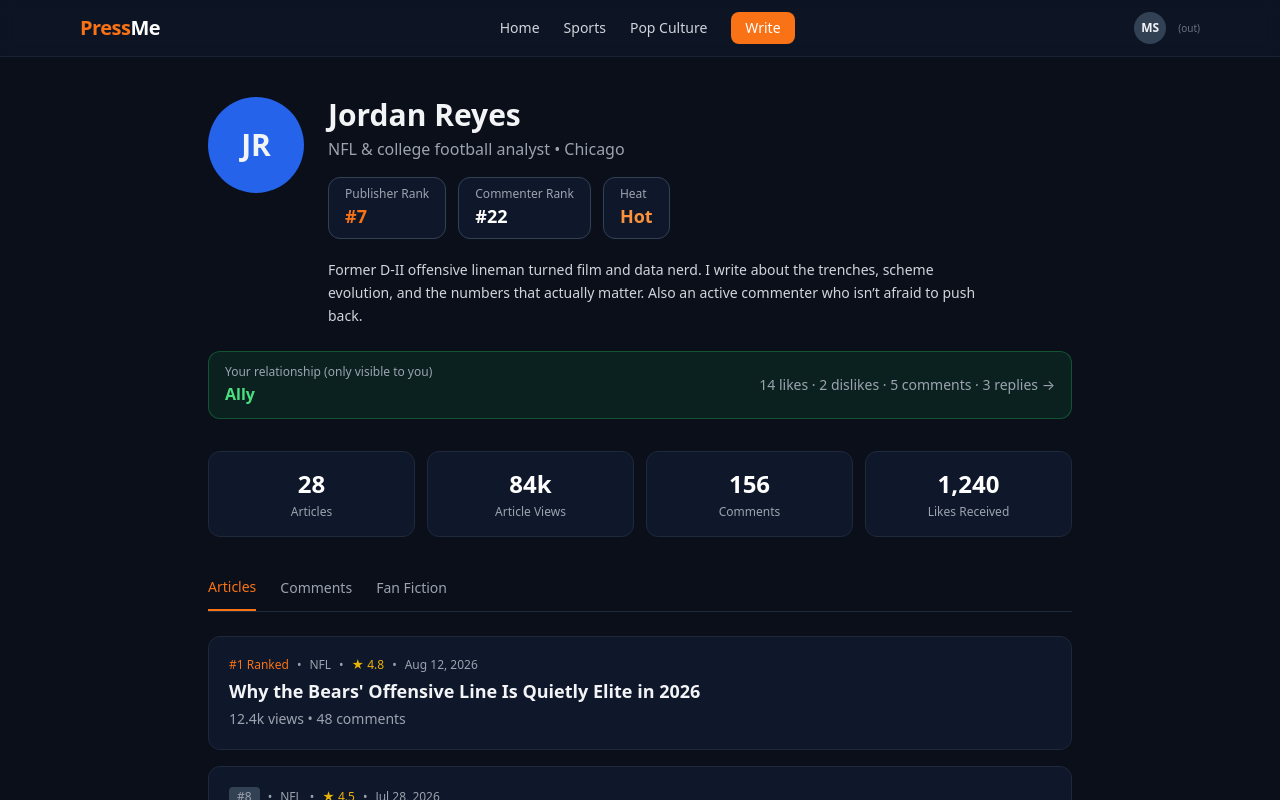
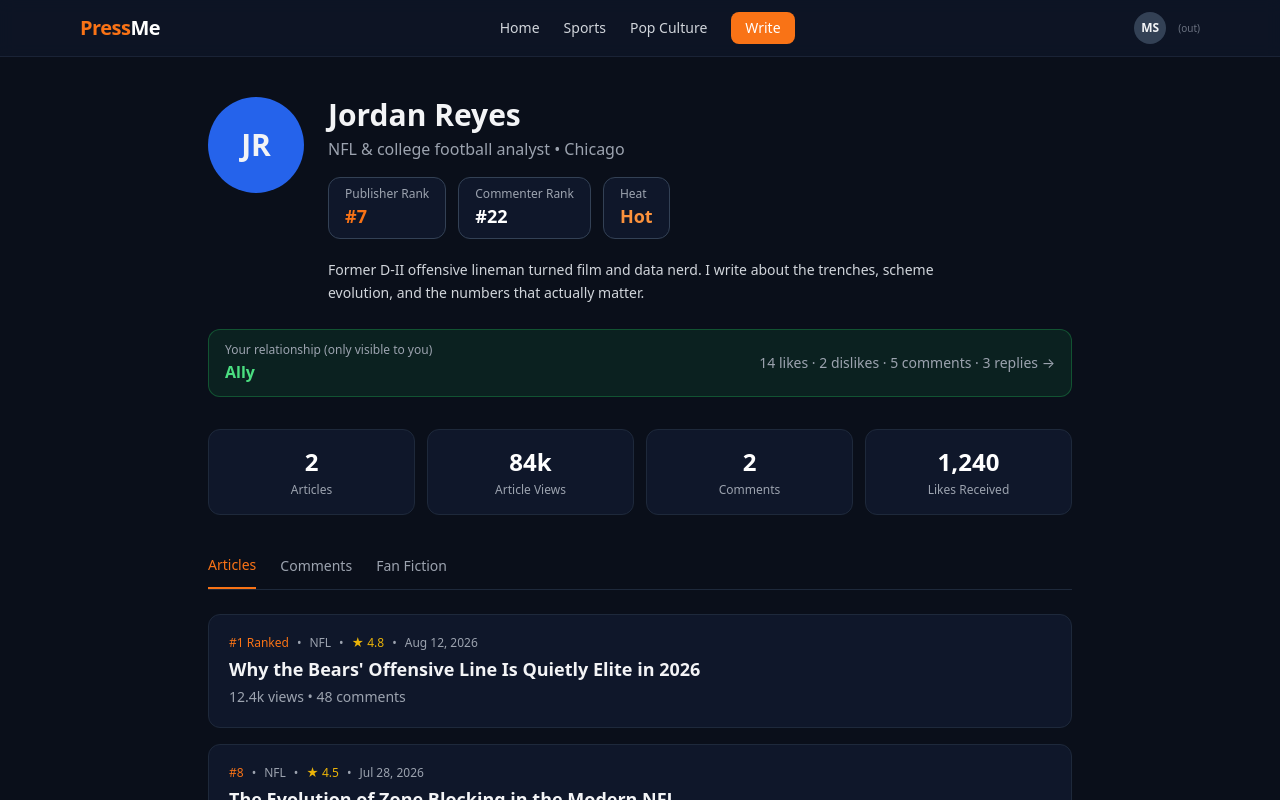
Before and after one commit to sheado44/-4, a Next.js app: page /profile in a window 1280 px wide. Shown: the top 800 px of the page. Built offline with nearby package versions, Linux system fonts and the light colour scheme.

Commit message:
Add sample data for articles, comments, and fan fiction
Added prototype data for articles, comments, and fan fiction in ProfilePage component.

```diff
--- a/src/app/profile/page.tsx
+++ b/src/app/profile/page.tsx
@@ -5,6 +5,62 @@ import Link from "next/link";
 
 export default function ProfilePage() {
   const [activeTab, setActiveTab] = useState<"articles" | "comments" | "fanfiction">("articles");
+
+  // Prototype sample data — set any of these to [] to see the empty state
+  const articles = [
+    {
+      id: "1",
+      rankLabel: "#1 Ranked",
+      category: "NFL",
+      stars: 4.8,
+      date: "Aug 12, 2026",
+      title: "Why the Bears' Offensive Line Is Quietly Elite in 2026",
+      meta: "12.4k views • 48 comments",
+    },
+    {
+      id: "2",
+      rankLabel: "#8",
+      category: "NFL",
+      stars: 4.5,
+      date: "Jul 28, 2026",
+      title: "The Evolution of Zone Blocking in the Modern NFL",
+      meta: "6.2k views • 22 comments",
+    },
+  ];
+
+  const comments = [
+    {
+      article: "Why the Bears' Offensive Line Is Quietly Elite in 2026",
+      time: "2h ago",
+      text: "Finally someone posting the actual film grades instead of the same old narrative. The right tackle improvement alone is massive.",
+      likes: 24,
+      dislikes: 3,
+    },
+    {
+      article: "The Quiet Revolution in NBA Load Management",
+      time: "1d ago",
+      text: "The biometric data angle is underrated. Most people still think load management is just resting stars.",
+      likes: 17,
+      dislikes: 2,
+    },
+  ];
+
+  const fanFiction = [
+    {
+      id: "5",
+      title: "Caleb Williams Accidentally Invents Time Travel During a Scramble",
+      stars: 4.9,
+      date: "Aug 10, 2026",
+      meta: "6.3k views • 91 comments",
+    },
+    {
+      id: "6",
+      title: "The Day the Mascot Took Over Play-Calling",
+      stars: 4.6,
+      date: "Jul 22, 2026",
+      meta: "3.1k views • 44 comments",
+    },
+  ];
 
   return (
     <main className="max-w-4xl mx-auto px-4 py-10">
@@ -20,7 +76,6 @@ export default function ProfilePage() {
             NFL & college football analyst • Chicago
           </p>
 
-          {/* Ranks + Heat */}
           <div className="flex flex-wrap gap-3 mb-5">
             <div className="bg-forge-900 border border-forge-700 rounded-xl px-4 py-2">
               <div className="text-xs text-gray-400">Publisher Rank</div>
@@ -37,12 +92,12 @@ export default function ProfilePage() {
           </div>
 
           <p className="text-gray-300 max-w-2xl text-sm leading-relaxed">
-            Former D-II offensive lineman turned film and data nerd. I write about the trenches, scheme evolution, and the numbers that actually matter. Also an active commenter who isn’t afraid to push back.
+            Former D-II offensive lineman turned film and data nerd. I write about the trenches, scheme evolution, and the numbers that actually matter.
           </p>
         </div>
       </div>
 
-      {/* Private Relationship Signal */}
+      {/* Relationship */}
       <Link
         href="/relationship"
         className="block mb-8 rounded-xl border border-green-500/30 bg-green-500/10 px-4 py-3 hover:bg-green-500/15 transition"
@@ -58,10 +113,10 @@ export default function ProfilePage() {
         </div>
       </Link>
 
-      {/* Stats Row */}
+      {/* Stats */}
       <div className="grid grid-cols-2 md:grid-cols-4 gap-3 mb-10">
         <div className="bg-forge-900 border border-forge-800 rounded-xl p-4 text-center">
-          <div className="text-2xl font-bold text-white">28</div>
+          <div className="text-2xl font-bold text-white">{articles.length}</div>
           <div className="text-xs text-gray-400 mt-1">Articles</div>
         </div>
         <div className="bg-forge-900 border border-forge-800 rounded-xl p-4 text-center">
@@ -69,7 +124,7 @@ export default function ProfilePage() {
           <div className="text-xs text-gray-400 mt-1">Article Views</div>
         </div>
         <div className="bg-forge-900 border border-forge-800 rounded-xl p-4 text-center">
-          <div className="text-2xl font-bold text-white">156</div>
+          <div className="text-2xl font-bold text-white">{comments.length}</div>
           <div className="text-xs text-gray-400 mt-1">Comments</div>
         </div>
         <div className="bg-forge-900 border border-forge-800 rounded-xl p-4 text-center">
@@ -112,75 +167,56 @@ export default function ProfilePage() {
         </button>
       </div>
 
-      {/* Articles Tab */}
+      {/* Articles */}
       {activeTab === "articles" && (
+        articles.length === 0 ? (
+          <div className="bg-forge-900 border border-forge-800 rounded-2xl p-10 text-center">
+            <p className="text-gray-300 font-medium mb-1">No articles yet</p>
+            <p className="text-sm text-gray-500 mb-4">When this user publishes, their articles will show up here.</p>
+            <Link href="/editor" className="text-sm text-forge-accent hover:text-orange-300 transition">
+              Write an article →
+            </Link>
+          </div>
+        ) : (
           <div className="space-y-4">
+            {articles.map((a) => (
               <Link
-            href="/article/1"
+                key={a.id}
+                href={`/article/${a.id}`}
                 className="block bg-forge-900 border border-forge-800 rounded-xl p-5 hover:border-forge-700 transition"
               >
                 <div className="flex items-center gap-2 text-xs text-gray-400 mb-1">
-              <span className="text-forge-accent font-medium">#1 Ranked</span>
+                  <span className="text-forge-accent font-medium">{a.rankLabel}</span>
                   <span>•</span>
-              <span>NFL</span>
+                  <span>{a.category}</span>
                   <span>•</span>
-              <span className="text-yellow-500">★ 4.8</span>
+                  <span className="text-yellow-500">★ {a.stars}</span>
                   <span>•</span>
-              <span>Aug 12, 2026</span>
+                  <span>{a.date}</span>
                 </div>
-            <h2 className="text-lg font-bold mb-1">
-              Why the Bears&apos; Offensive Line Is Quietly Elite in 2026
-            </h2>
-            <p className="text-gray-400 text-sm">12.4k views • 48 comments</p>
+                <h2 className="text-lg font-bold mb-1">{a.title}</h2>
+                <p className="text-gray-400 text-sm">{a.meta}</p>
               </Link>
-
-          <div className="bg-forge-900 border border-forge-800 rounded-xl p-5">
-            <div className="flex items-center gap-2 text-xs text-gray-400 mb-1">
-              <span className="bg-forge-700 px-2 py-0.5 rounded">#8</span>
-              <span>•</span>
-              <span>NFL</span>
-              <span>•</span>
-              <span className="text-yellow-500">★ 4.5</span>
-              <span>•</span>
-              <span>Jul 28, 2026</span>
+            ))}
           </div>
-            <h2 className="text-lg font-bold mb-1">
-              The Evolution of Zone Blocking in the Modern NFL
-            </h2>
-            <p className="text-gray-400 text-sm">6.2k views • 22 comments</p>
-          </div>
-        </div>
+        )
       )}
 
-      {/* Comments Tab */}
+      {/* Comments */}
       {activeTab === "comments" && (
+        comments.length === 0 ? (
+          <div className="bg-forge-900 border border-forge-800 rounded-2xl p-10 text-center">
+            <p className="text-gray-300 font-medium mb-1">No comments yet</p>
+            <p className="text-sm text-gray-500">Comments this user leaves will appear here.</p>
+          </div>
+        ) : (
           <div className="space-y-5">
-          {[
-            {
-              article: "Why the Bears' Offensive Line Is Quietly Elite in 2026",
-              time: "2h ago",
-              text: "Finally someone posting the actual film grades instead of the same old narrative. The right tackle improvement alone is massive.",
-              likes: 24,
-              dislikes: 3,
-            },
-            {
-              article: "The Quiet Revolution in NBA Load Management",
-              time: "1d ago",
-              text: "The biometric data angle is underrated. Most people still think load management is just resting stars.",
-              likes: 17,
-              dislikes: 2,
-            },
-          ].map((c, i) => (
-            <div
-              key={i}
-              className="bg-forge-900 border border-forge-800 rounded-xl p-5"
-            >
+            {comments.map((c, i) => (
+              <div key={i} className="bg-forge-900 border border-forge-800 rounded-xl p-5">
                 <div className="text-xs text-gray-500 mb-2">
                   On <span className="text-gray-300">{c.article}</span> · {c.time}
                 </div>
-              <p className="text-gray-300 text-sm leading-relaxed mb-3">
-                {c.text}
-              </p>
+                <p className="text-gray-300 text-sm leading-relaxed mb-3">{c.text}</p>
                 <div className="flex items-center gap-4 text-xs text-gray-500">
                   <span>👍 {c.likes}</span>
                   <span>👎 {c.dislikes}</span>
@@ -188,13 +224,25 @@ export default function ProfilePage() {
               </div>
             ))}
           </div>
+        )
       )}
 
-      {/* Fan Fiction Tab */}
+      {/* Fan Fiction */}
       {activeTab === "fanfiction" && (
+        fanFiction.length === 0 ? (
+          <div className="bg-forge-900 border border-purple-500/20 rounded-2xl p-10 text-center">
+            <p className="text-gray-300 font-medium mb-1">No Fan Fiction yet</p>
+            <p className="text-sm text-gray-500 mb-4">Wild, clearly untrue stories will show up here.</p>
+            <Link href="/fan-fiction" className="text-sm text-purple-300 hover:text-purple-200 transition">
+              Write Fan Fiction →
+            </Link>
+          </div>
+        ) : (
           <div className="space-y-4">
+            {fanFiction.map((f) => (
               <Link
-            href="/article/5"
+                key={f.id}
+                href={`/article/${f.id}`}
                 className="block bg-forge-900 border border-purple-500/20 rounded-xl p-5 hover:border-purple-500/40 transition"
               >
                 <div className="flex items-center gap-2 text-xs text-gray-400 mb-1">
@@ -202,32 +250,16 @@ export default function ProfilePage() {
                     Fan Fiction
                   </span>
                   <span>•</span>
-              <span className="text-yellow-500">★ 4.9</span>
+                  <span className="text-yellow-500">★ {f.stars}</span>
                   <span>•</span>
-              <span>Aug 10, 2026</span>
+                  <span>{f.date}</span>
                 </div>
-            <h2 className="text-lg font-bold mb-1">
-              Caleb Williams Accidentally Invents Time Travel During a Scramble
-            </h2>
-            <p className="text-gray-400 text-sm">6.3k views • 91 comments</p>
+                <h2 className="text-lg font-bold mb-1">{f.title}</h2>
+                <p className="text-gray-400 text-sm">{f.meta}</p>
               </Link>
-
-          <div className="bg-forge-900 border border-purple-500/20 rounded-xl p-5">
-            <div className="flex items-center gap-2 text-xs text-gray-400 mb-1">
-              <span className="bg-purple-500/20 text-purple-300 px-2 py-0.5 rounded font-medium">
-                Fan Fiction
-              </span>
-              <span>•</span>
-              <span className="text-yellow-500">★ 4.6</span>
-              <span>•</span>
-              <span>Jul 22, 2026</span>
+            ))}
           </div>
-            <h2 className="text-lg font-bold mb-1">
-              The Day the Mascot Took Over Play-Calling
-            </h2>
-            <p className="text-gray-400 text-sm">3.1k views • 44 comments</p>
-          </div>
-        </div>
+        )
       )}
     </main>
   );
```
Lines whose indentation alone changed are shown as unchanged.
